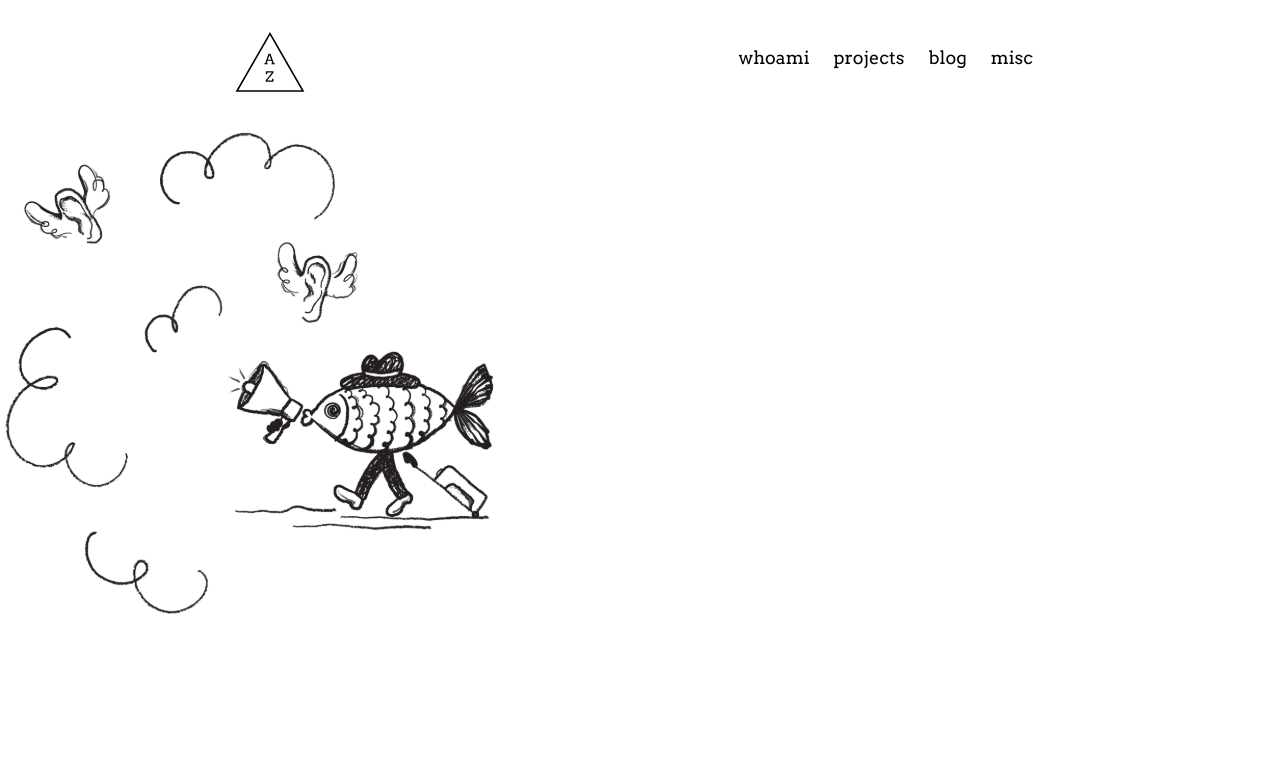
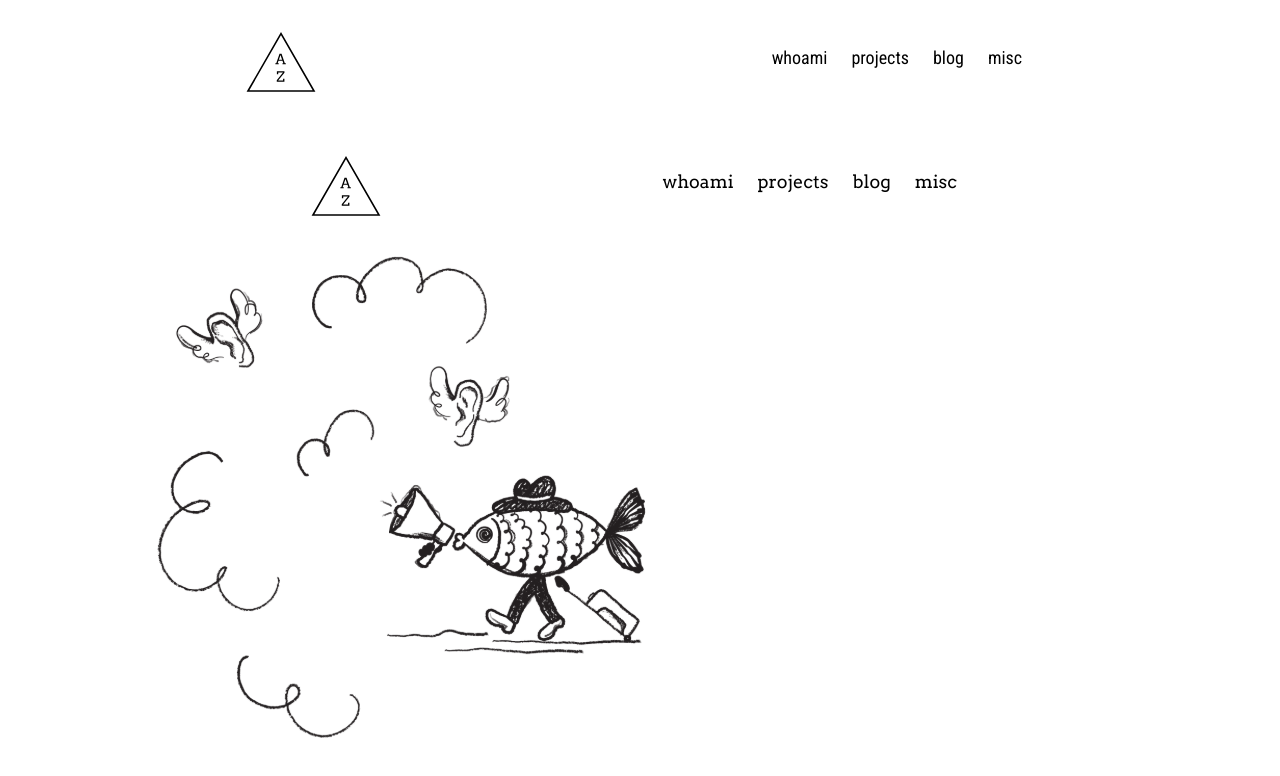
Before and after one commit to AlaaZorkane/portfolio, a Next.js app: page / in a window 1280 px wide. Shown: the top 776 px of the page. Built offline with nearby package versions, Linux system fonts and the light colour scheme; what tailwindcss-animatecss would draw is missing.

Commit message:
Add Layout

```diff
--- /dev/null
+++ b/components/Layout.tsx
@@ -0,0 +1,17 @@
+import React, { FC, ReactNode } from "react";
+import Navigation from "./Navigation";
+
+type Props = {
+  children: ReactNode;
+};
+
+const Layout: FC<Props> = ({ children }) => {
+  return (
+    <div>
+      <Navigation />
+      <div className="w-full max-w-screen-lg mx-auto px-6">{children}</div>
+    </div>
+  );
+};
+
+export default Layout;
--- a/pages/_app.tsx
+++ b/pages/_app.tsx
@@ -2,6 +2,7 @@ import React, { FC } from "react";
 import { AppProps } from "next/app";
 import Head from "next/head";
 import "../styles/index.css";
+import Layout from "@/components/Layout";
 
 const App: FC<AppProps> = ({ Component, pageProps }) => (
   <>
@@ -11,7 +12,9 @@ const App: FC<AppProps> = ({ Component, pageProps }) => (
         rel="stylesheet"
       ></link>
     </Head>
-    <Component {...pageProps} />
+    <Layout>
+      <Component {...pageProps} />
+    </Layout>
   </>
 );
 
```
